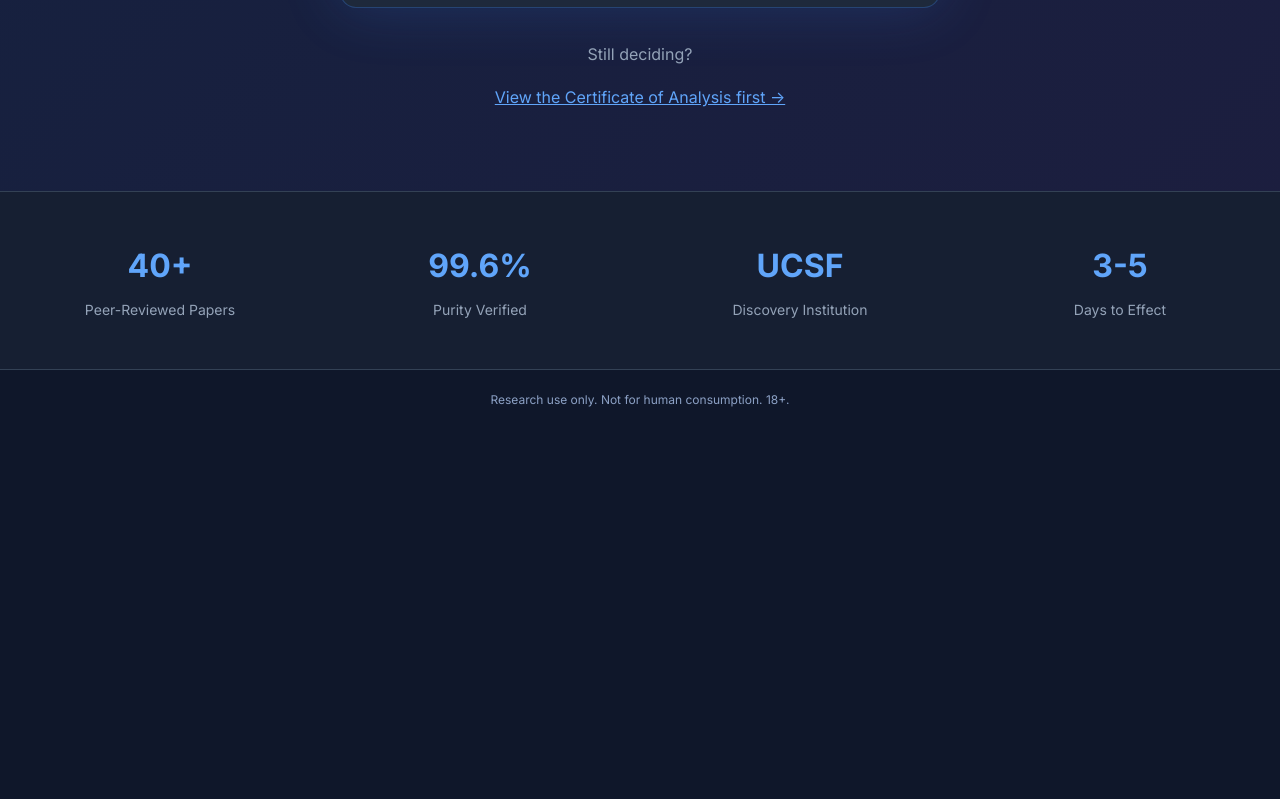
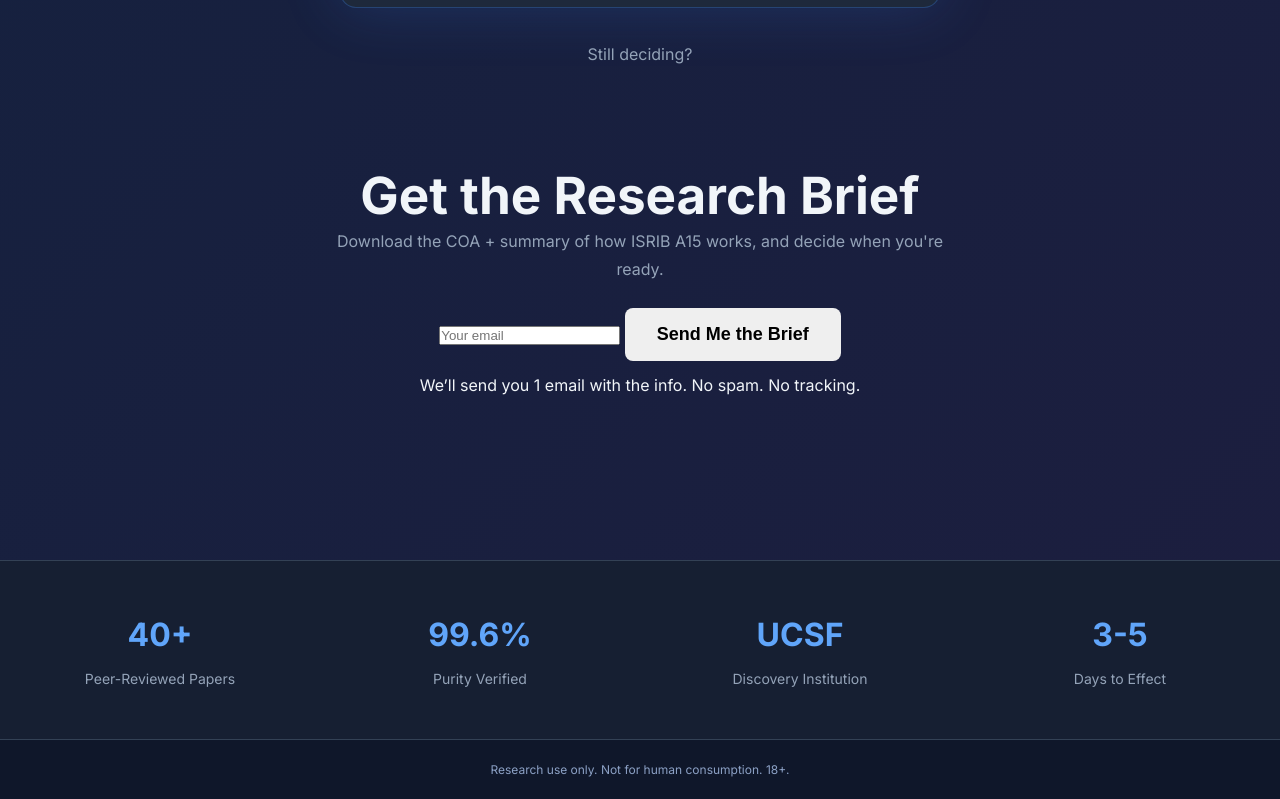
Before and after one commit to lnnemml/landing, a plain HTML site: page index.html in a window 1280 px wide. Shown: the part 8679-9478 px from the top of the page. Before the commit the page ends 9109 px from the top, so only its background shows below. Drawn offline with Linux system fonts and the light colour scheme.

Commit message:
Update index.html

```diff
--- a/index.html
+++ b/index.html
@@ -955,9 +955,20 @@
      <p class="text-muted mb-2">
       Still deciding?
      </p>
-     <a class="text-primary" href="#coa" style="text-decoration: underline;">
-      View the Certificate of Analysis first &rarr;
-     </a>
+     <section class="section section--alt">
+  <div class="container text-center">
+    <h2>Get the Research Brief</h2>
+    <p class="text-muted" style="max-width: 640px; margin: 0 auto 24px;">
+      Download the COA + summary of how ISRIB A15 works, and decide when you're ready.
+    </p>
+    <form action="https://formspree.io/f/YOUR_ID" method="POST" class="lead-form">
+      <input type="email" name="email" required placeholder="Your email" class="input-email" />
+      <button type="submit" class="btn btn--primary">Send Me the Brief</button>
+    </form>
+    <p class="micro" style="margin-top: 10px;">We’ll send you 1 email with the info. No spam. No tracking.</p>
+  </div>
+</section>
+
     </div>
    </div>
   </section>
```
